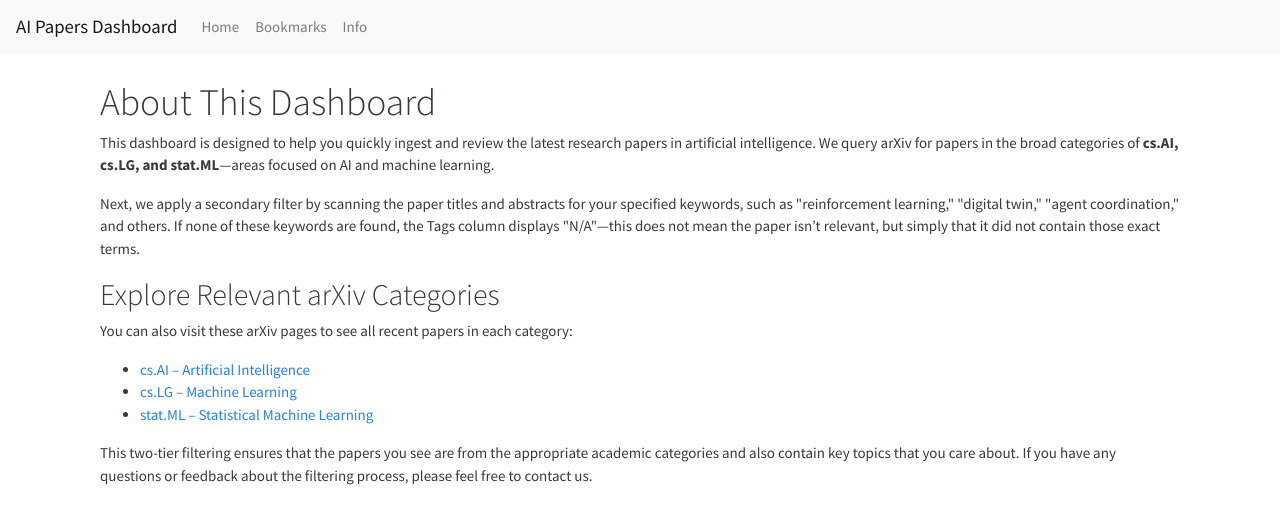
After one commit to econoar/ai_paper_dashboard, a Flask app: page /info in a window 1280 px wide. The commit adds this page. Shown: the top 524 px of the page. Run offline with Flask 3, Linux system fonts and the light colour scheme; some libraries are stand-ins or nearby versions.

Commit message:
“updates”

```diff
--- a/app.py
+++ b/app.py
@@ -206,5 +206,9 @@ def open_pdf(paper_id):
 def bookmarks():
     return render_template('bookmarks.html', papers=papers)
 
+@app.route('/info')
+def info():
+    return render_template('info.html')
+
 if __name__ == '__main__':
     app.run(host="0.0.0.0", debug=True)
--- a/templates/base.html
+++ b/templates/base.html
@@ -35,6 +35,7 @@
     <div class="navbar-nav">
       <a class="nav-item nav-link" href="{{ url_for('index') }}">Home</a>
       <a class="nav-item nav-link" href="{{ url_for('bookmarks') }}">Bookmarks</a>
+      <a class="nav-item nav-link" href="{{ url_for('info') }}">Info</a>
     </div>
   </nav>
   <div class="container mt-4">
--- /dev/null
+++ b/templates/info.html
@@ -0,0 +1,37 @@
+{% extends "base.html" %}
+
+{% block content %}
+<div class="container mt-4">
+  <h1>About This Dashboard</h1>
+  <p>
+    This dashboard is designed to help you quickly ingest and review the latest research papers in artificial intelligence.
+    We query arXiv for papers in the broad categories of <strong>cs.AI, cs.LG, and stat.ML</strong>—areas focused on AI and machine learning.
+  </p>
+  <p>
+    Next, we apply a secondary filter by scanning the paper titles and abstracts for your specified keywords,
+    such as "reinforcement learning," "digital twin," "agent coordination," and others.
+    If none of these keywords are found, the Tags column displays "N/A"—this does not mean the paper isn’t relevant,
+    but simply that it did not contain those exact terms.
+  </p>
+  <h2>Explore Relevant arXiv Categories</h2>
+  <p>
+    You can also visit these arXiv pages to see all recent papers in each category:
+  </p>
+  <ul>
+    <li>
+      <a href="https://arxiv.org/list/cs.AI/recent" target="_blank">cs.AI – Artificial Intelligence</a>
+    </li>
+    <li>
+      <a href="https://arxiv.org/list/cs.LG/recent" target="_blank">cs.LG – Machine Learning</a>
+    </li>
+    <li>
+      <a href="https://arxiv.org/list/stat.ML/recent" target="_blank">stat.ML – Statistical Machine Learning</a>
+    </li>
+  </ul>
+  <p>
+    This two-tier filtering ensures that the papers you see are from the appropriate academic categories and
+    also contain key topics that you care about.
+    If you have any questions or feedback about the filtering process, please feel free to contact us.
+  </p>
+</div>
+{% endblock %}
```
Also changed, not shown: templates/index.html (+0 -11 lines).
